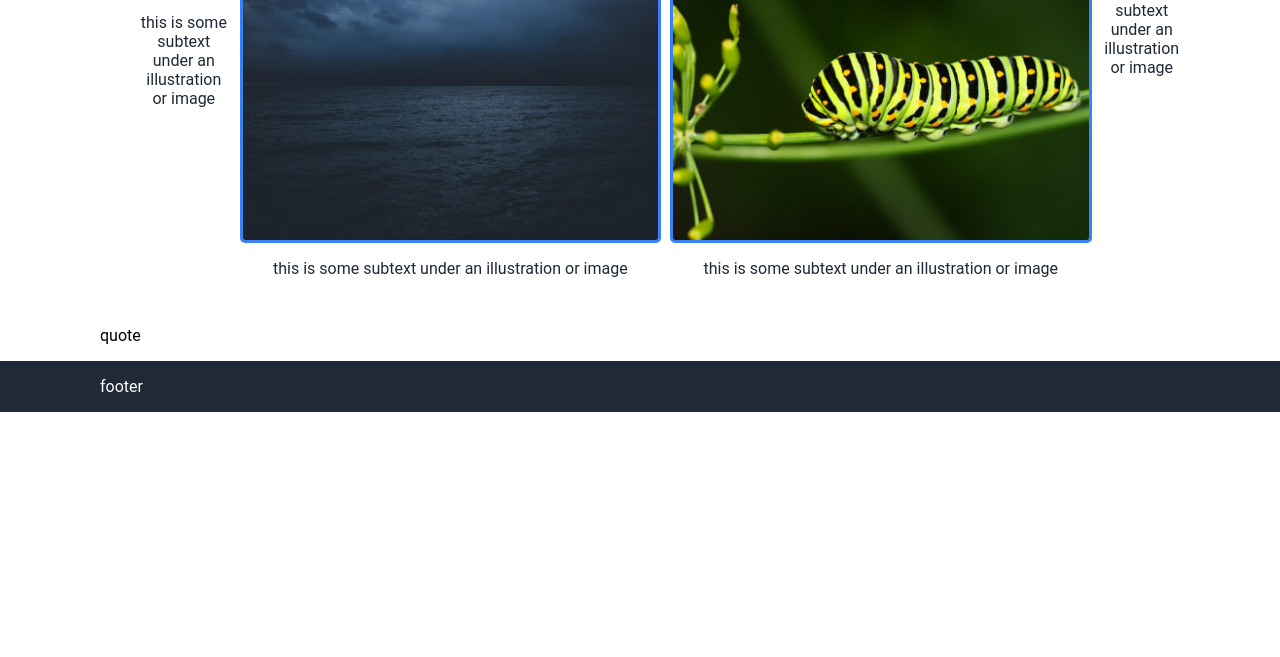
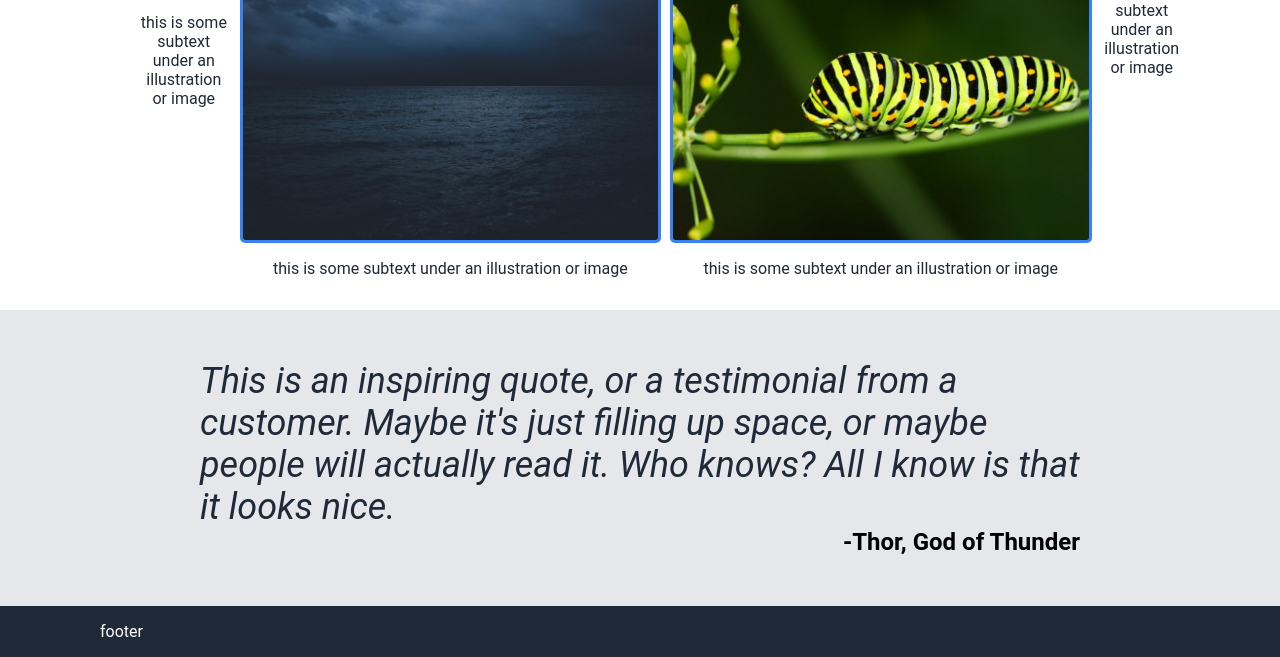
Before and after one commit to andrew-chen986/odin-landing-page, a plain HTML site: page index.html in a window 1280 px wide. Shown: the part 453-1110 px from the top of the page. Before the commit the page ends 865 px from the top, so only its background shows below. Drawn offline with Linux system fonts and the light colour scheme.

Commit message:
Finish Quote Section

```diff
--- a/index.html
+++ b/index.html
@@ -56,7 +56,8 @@
             </div>
 
             <div class="quote">
-                <p>quote</p>
+                <div class="quote-text">This is an inspiring quote, or a testimonial from a customer. Maybe it's just filling up space, or maybe people will actually read it. Who knows? All I know is that it looks nice.</div>
+                <div class="quote-author">-Thor, God of Thunder</div>
             </div>
 
             <div class="footer">
--- a/styles.css
+++ b/styles.css
@@ -138,3 +138,26 @@ a {
     border-radius: 5px;
     border: 3px solid #3882f6;
 }
+
+/* Quote Styling */
+
+.quote {
+    background-color: #e5e7eb;
+    display: flex;
+    flex-direction: column;
+    justify-content: center;
+    align-items: center;
+    padding: 50px 200px;
+}
+
+.quote-text {
+    font-size: 36px;
+    font-style: italic;
+    color: #1f2937;
+}
+
+.quote-author {
+    margin-left: auto;
+    font-weight: bold;
+    font-size: 24px;
+}
```
